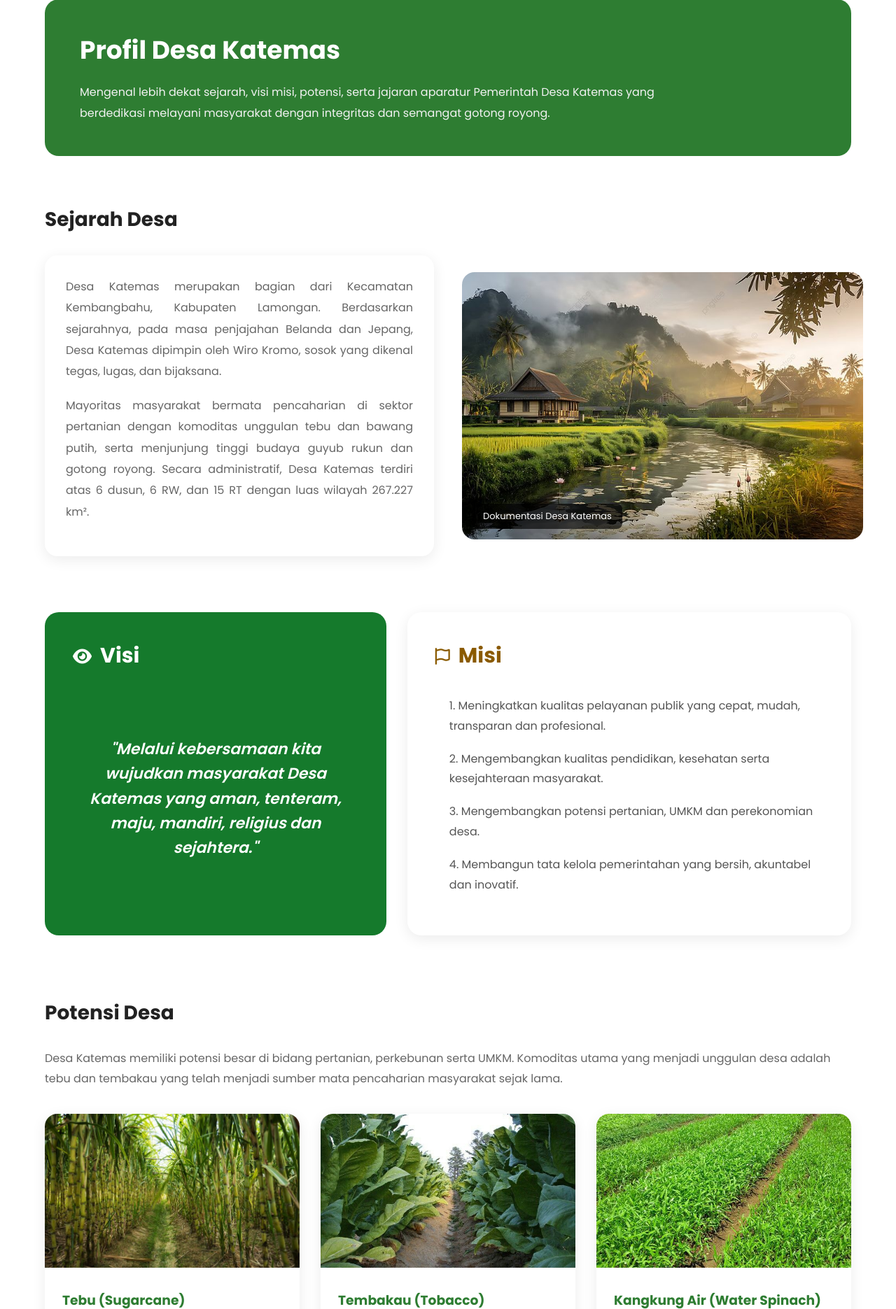
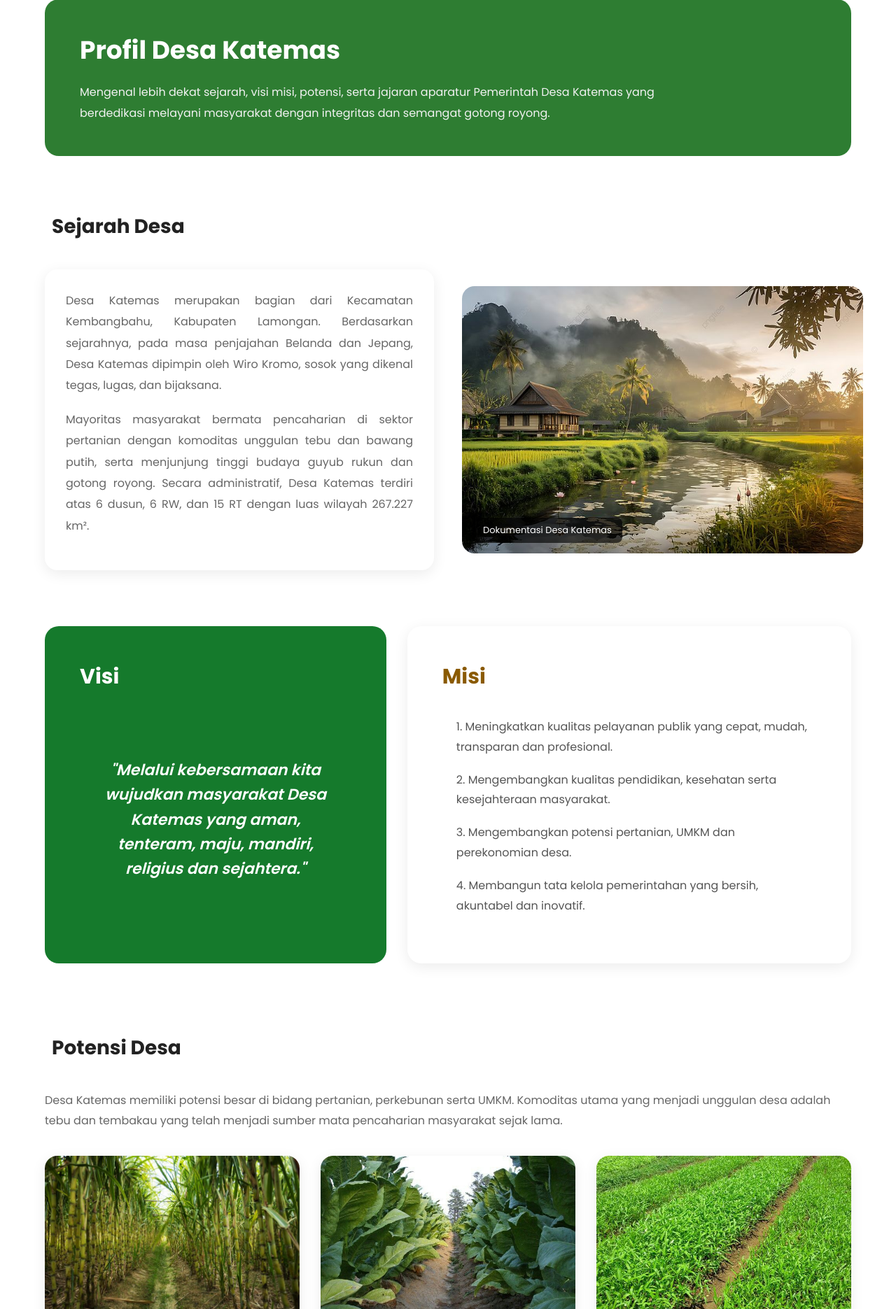
Before and after one commit to Dian2207/website-kkn, a Flask app: page /profil-desa in a window 1280 px wide. Shown: the part 91-1962 px from the top of the page at 70% size. Run offline with Flask 3, Linux system fonts and the light colour scheme; some libraries are stand-ins or nearby versions.

Commit message:
perbaikan tata letak

```diff
--- a/static/css/profilDesa.css
+++ b/static/css/profilDesa.css
@@ -232,6 +232,7 @@ SEJARAH DESA
 .section-title h2{
 
     font-size:28px;
+    padding: 10px;
 
 }
 
@@ -327,7 +328,7 @@ SEJARAH DESA
 .vision-card {
     background: #157A2C;
     color: #fff;
-    padding: 40px;             /* sama dengan Misi */
+    padding: 50px;             /* sama dengan Misi */
     border-radius: 20px;
     display: flex;
     flex-direction: column;
@@ -336,7 +337,7 @@ SEJARAH DESA
 /* Card Misi */
 .mission-card {
     background: #fff;
-    padding: 40px;
+    padding: 50px;
     border-radius: 20px;
     box-shadow: 0 5px 20px rgba(0,0,0,.08);
     display: flex;
@@ -374,11 +375,12 @@ SEJARAH DESA
     font-weight: 600;
     text-align: center;
     max-width: 90%;
-    margin: auto;           /* tengah vertikal dan horizontal */
+    margin: auto;          /* tengah vertikal dan horizontal */
     flex: 1;
     display: flex;
     align-items: center;
     justify-content: center;
+
 }
 
 /* Konten Misi */
--- a/templates/user/profilDesa.html
+++ b/templates/user/profilDesa.html
@@ -146,7 +146,6 @@
             <!-- VISI -->
             <div class="vision-card">
                 <div class="card-title">
-                    <i class="fa-solid fa-eye"></i>
                     <h2>Visi</h2>
                 </div>
                 <p>
@@ -156,7 +155,6 @@
             <!-- MISI -->
             <div class="mission-card">
                 <div class="card-title">
-                    <i class="fa-regular fa-flag"></i>
                     <h2>Misi</h2>
                 </div>
                 <ul>
```
